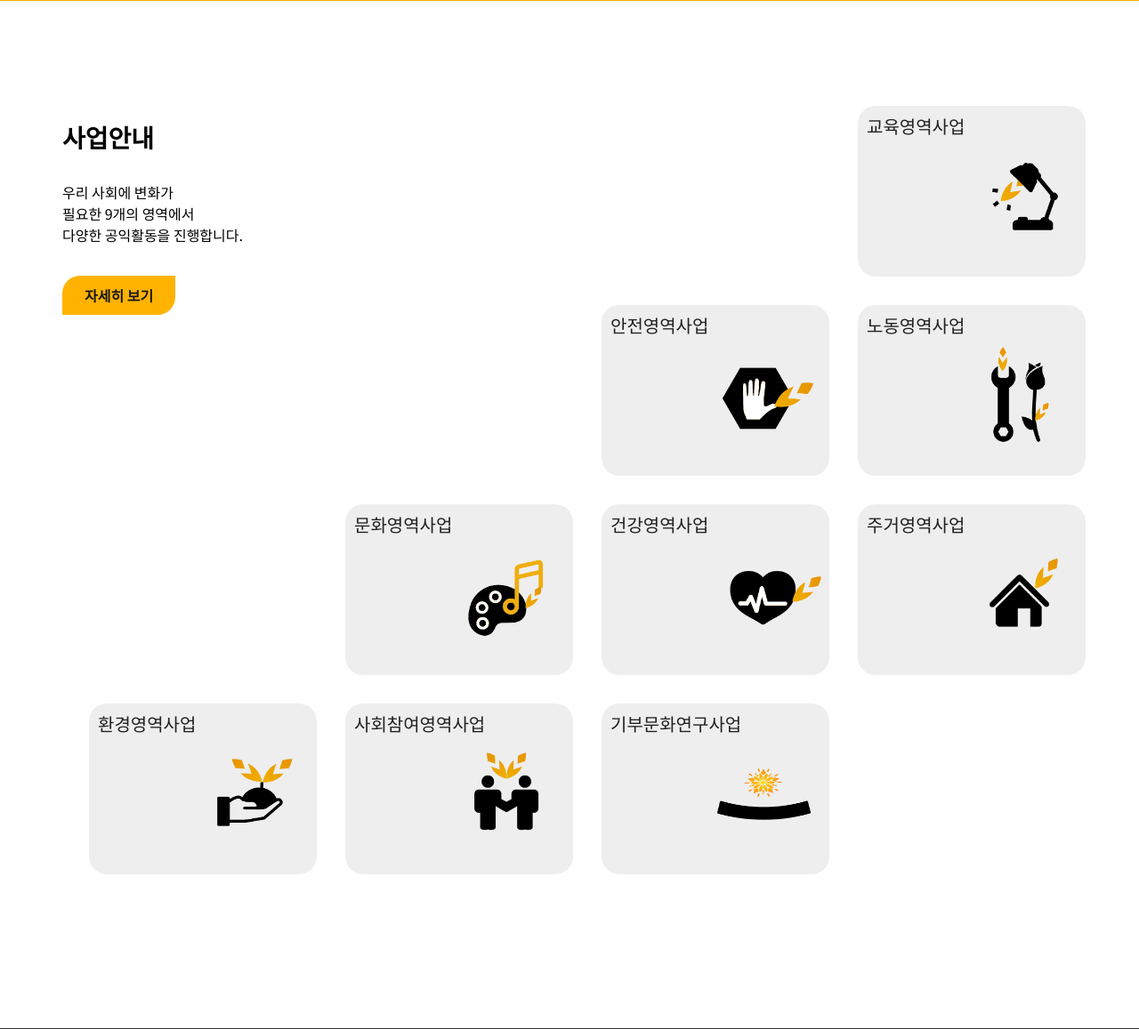
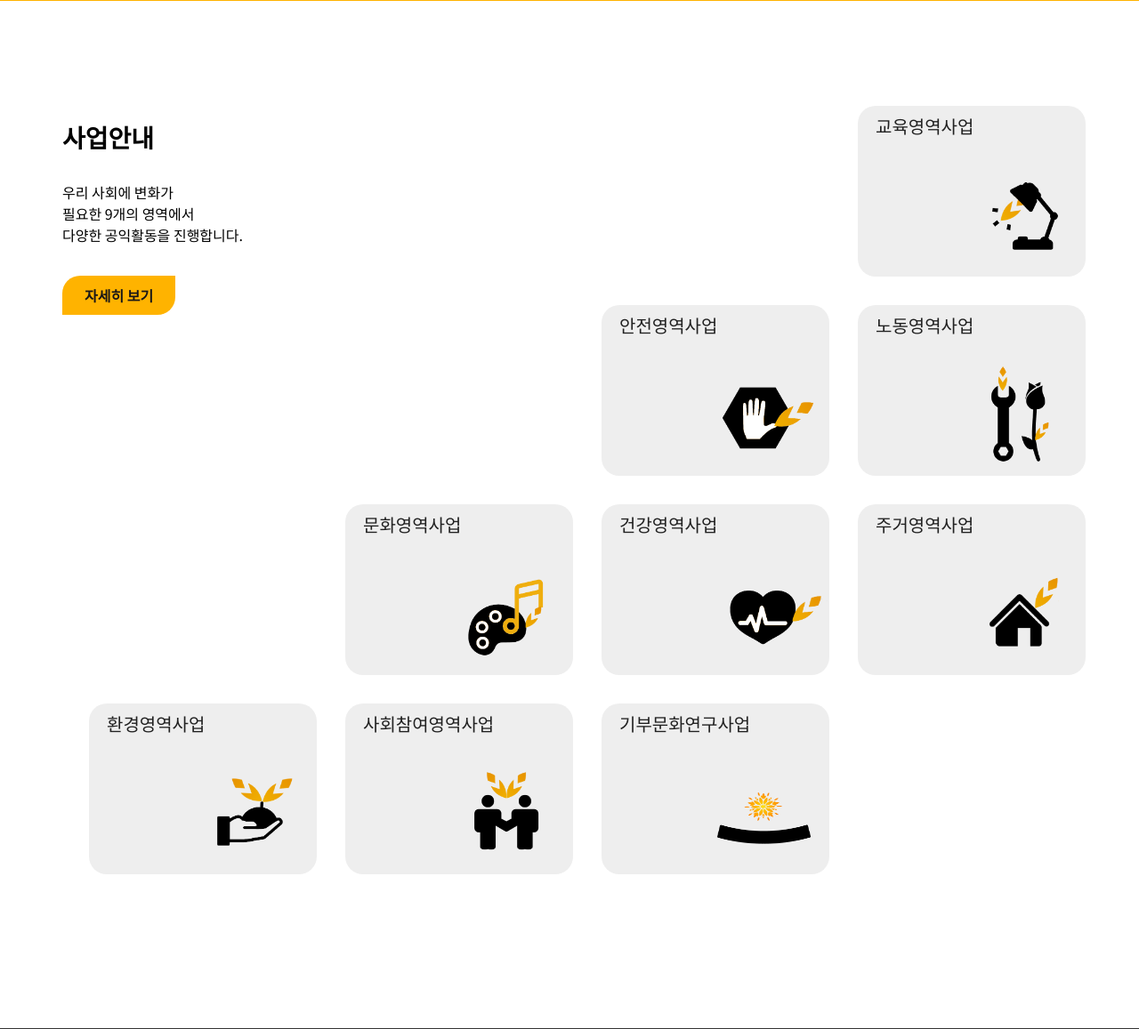
Before and after one commit to junseon1/ButiF, a PHP site: page / in a window 1280 px wide. Shown: the part 3126-4283 px from the top of the page at 89% size. Run offline with PHP 8.4, Linux system fonts and the light colour scheme.

Commit message:
Add files via upload

```diff
--- a/css/main.css
+++ b/css/main.css
@@ -483,16 +483,17 @@ section .act .swiper-slide .image{
     font-size: 20px;
     line-height: 25px;
     padding: 10px;
-
-
+   margin-left: 10px;
 }
 .sec6 .center button{
     float: right;
 }
 .sec6 .center .business{
+    margin: 0 auto;
     margin-top: 40px;
-    width: 100%;
+    width: 80%;
     height: 1050px;
+
 }
 .sec6 .center .business ul{
     width: 100%;
@@ -539,18 +540,21 @@ section .act .swiper-slide .image{
 }
 .sec6 .center .business ul li{
     box-sizing: border-box;
+
 }
 .sec6 .center .business ul li a{
     width: 100%;
-    height: 100%;
+    height: 160px;
     background-color: #eee;
     border-radius: 20px;
     box-shadow: 1px 1px 10px  rgb(0,0,0,0.5);
+    position: relative;
 }
 .sec6 .center .business ul li div{
     width: 140px;
-    float: right;
-
+   position: absolute;
+   bottom: 0;
+   right: 0;
 }
 .sec6 .center .business ul .on9 .icon9{
     height: 112px;
@@ -1383,7 +1387,7 @@ footer .sns ul li {
         width: 40%;
         height: 250px;
         position: absolute;
-        z-index: 100;
+        z-index: 50;
     }
     .sec6 .center .content p{
         margin: 30px 0;
@@ -1457,6 +1461,7 @@ footer .sns ul li {
     .sec6 .center .business ul li a{
         box-shadow: none;
         transition: all 0.3s;
+        height: 100%;
     }
     .sec6 .center .business ul li a:hover{
         color: #ffb300;
@@ -1559,6 +1564,9 @@ footer .sns ul li {
     footer .center {
         margin: 0 auto;
     }
+    footer .center .footer2{
+        bottom: 58px;
+    }
     }
 /* -================================================================ */
 @media screen and (min-width:1700px){
```
